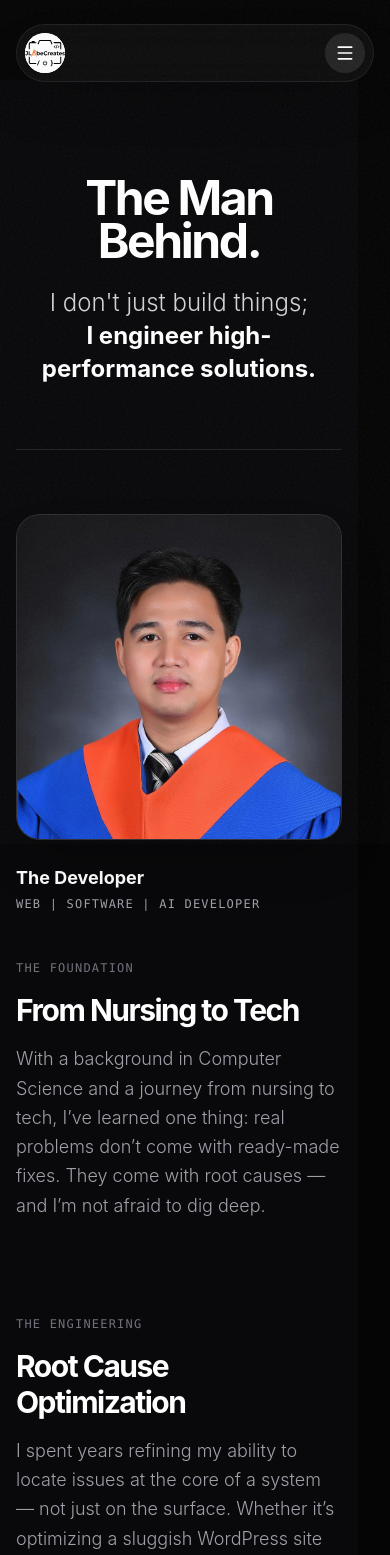
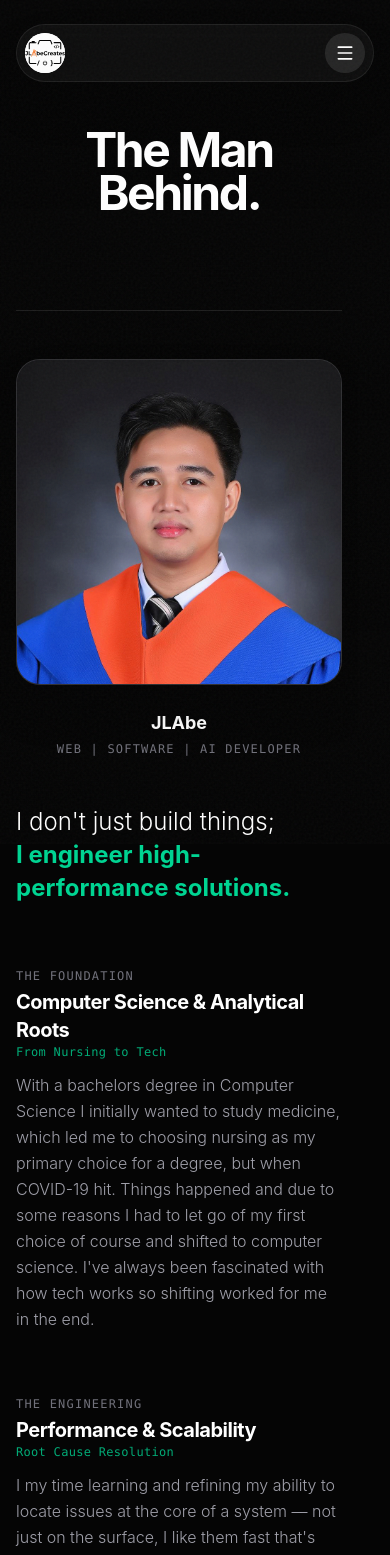
Before and after one commit to Limeexe/jlabe-portfolio-site-svelte, a SvelteKit app: page /about in a window 390 px wide. Shown: the top 1555 px of the page. Built offline with nearby package versions, Linux system fonts and the light colour scheme.

Commit message:
Modified Content

```diff
--- a/package.json
+++ b/package.json
@@ -14,6 +14,7 @@
 		"test": "npm run test:unit -- --run"
 	},
 	"devDependencies": {
+		"@iconify/svelte": "^5.2.1",
 		"@sveltejs/adapter-auto": "^7.0.1",
 		"@sveltejs/adapter-cloudflare": "^7.2.8",
 		"@sveltejs/kit": "^2.57.0",
--- a/src/routes/+layout.svelte
+++ b/src/routes/+layout.svelte
@@ -21,7 +21,11 @@
 	];
 </script>
 
-<svelte:head><link rel="icon" href={favicon} /></svelte:head>
+<svelte:head><link rel="icon" href={favicon} />
+	<title>JLAbe High Performance Development & AI | Philippines</title>
+	<meta name="description" content="Freelance Hybrid Developer and AI Engineer in the Philippines. Specializing in zero-cost edge architecture, mobile-first development, and Performance Optimization" />
+	<meta name="robots" content="index, follow" />
+</svelte:head>
 
 
 <div class="min-h-screen bg-[#050505] text-zinc-50 font-sans selection:bg-white selection:text-black flex flex-col relative overflow-x-hidden">
--- a/src/routes/about/+page.svelte
+++ b/src/routes/about/+page.svelte
@@ -1,131 +1,244 @@
 <script lang="ts">
-    import { User } from 'lucide-svelte';
+    import { User, Download, Terminal, Server, Database, Wrench } from 'lucide-svelte';
+    import Icon from '@iconify/svelte';
     import profilePic from '$lib/assets/developer-profile.jpg';
 
     let imageUrl: string = profilePic;
 
-    // --- Timeline Data Structure ---
-    // Breaking your bio into semantic timeline events for high SEO readability
+    // --- 1. Original Narrative Content Formatted as an Alternating Timeline ---
     const timelineEvents = [
         {
             period: "The Foundation",
-            title: "From Nursing to Tech",
-            content: "With a background in Computer Science and a journey from nursing to tech, I’ve learned one thing: real problems don’t come with ready-made fixes. They come with root causes — and I’m not afraid to dig deep.",
-            color: "#09090b" // bg-zinc-950
+            title: "Computer Science & Analytical Roots",
+            subtitle: "From Nursing to Tech",
+            content: "With a bachelors degree in Computer Science I initially wanted to study medicine, which led me to choosing nursing as my primary choice for a degree, but when COVID-19 hit. Things happened and due to some reasons I had to let go of my first choice of course and shifted to computer science. I've always been fascinated with how tech works so shifting worked for me in the end.",
+            color: "#0c0a09" // Very subtle warm stone/black shift
         },
         {
             period: "The Engineering",
-            title: "Root Cause Optimization",
-            content: "I spent years refining my ability to locate issues at the core of a system — not just on the surface. Whether it’s optimizing a sluggish WordPress site or integrating AI into a user workflow, I focus on performance, scalability, and long-term stability. I’ve built custom AI models, refactored legacy code, and redesigned UIs with mobile-first thinking.",
-            color: "#0f172a" // bg-slate-900
+            title: "Performance & Scalability",
+            subtitle: "Root Cause Resolution",
+            content: "I my time learning and refining my ability to locate issues at the core of a system — not just on the surface, I like them fast that's why. Whether it’s optimizing a sluggish and bloated WordPress site or integrating AI into a user workflow, I focus on performance, scalability, and long-term stability. I’ve built custom AI models, refactored legacy code, and redesigned UIs with mobile-first thinking — because a well developed product must always serve its intended purpose.",
+            color: "#0f172a" // Deep slate gradient drop
         },
         {
             period: "The Ethic",
-            title: "Deliver What Matters",
-            content: "Driven by a simple ethic: deliver what matters. I work with focus, discipline, and a clear sense of purpose. Whether I’m setting up a clean WordPress stack with Yootheme Pro or building a zero-cost Edge-Native app using Svelte, I build systems that respect your time, budget, and users’ experience.",
-            color: "#171717" // bg-neutral-900
+            title: "Core Execution Principles",
+            subtitle: "Deliver What Matters",
+            content: "Driven by a simple ethic: deliver what matters. I work with focus, discipline, and a clear sense of purpose. I build systems that respect your time, budget, and users’ experience.",
+            color: "#18181b" // Deep zinc accent
         },
         {
             period: "The Vision",
-            title: "Technology for Impact",
-            content: "I believe technology should serve people — not the other way around. That’s why I’m committed to making a real impact, especially through the UN’s Sustainable Development Goals. I want to help organizations and individuals turn their visions into reality — even if it takes time, effort, and a little patience.",
-            color: "#052e16" // bg-green-950 (Subtle shift to represent sustainability/UN SDGs)
+            title: "Global Impact Architecture",
+            subtitle: "Sustainable Development Goals",
+            content: "I believe technology should serve our needs — not the other way around. That’s why I’m committed to making a real impact, especially through the UN’s Sustainable Development Goals. I want to help organizations and individuals turn their visions into reality — even if it takes time, effort, and a little patience.",
+            color: "#022c22" // Deep emerald undertone highlighting sustainability focus
         }
     ];
 
-    // Reactive state for the dynamic background color
-    let activeColor = $state(timelineEvents[0].color);
+    // --- 2. High-Performance Categorized Tech Stack (O(1) Scale-Safe) ---
+    const techCategories = [
+        {
+            id: "frontend",
+            name: "Frontend Stack",
+            icon: Terminal,
+            items: [
+                { name: "SvelteKit", iconifyTag: "logos:svelte-icon" },
+                { name: "TypeScript", iconifyTag: "vscode-icons:file-type-typescript-official" },
+                { name: "Tailwind CSS", iconifyTag: "logos:tailwindcss-icon" },
+                { name: "HTML5", iconifyTag: "vscode-icons:file-type-html" }
+            ]
+        },
+        {
+            id: "backend",
+            name: "Backend & Systems",
+            icon: Server,
+            items: [
+                { name: "Node.js", iconifyTag: "logos:nodejs-icon" },
+                { name: "Python", iconifyTag: "logos:python" },
+                { name: "REST APIs", iconifyTag: "eos-icons:api" }
+            ]
+        },
+        {
+            id: "data",
+            name: "Databases & Storage",
+            icon: Database,
+            items: [
+                { name: "PostgreSQL", iconifyTag: "logos:postgresql" },
+                { name: "MySQL", iconifyTag: "logos:mysql-icon" },
+                { name: "Redis", iconifyTag: "logos:redis" }
+            ]
+        },
+        {
+            id: "tools",
+            name: "Engineering Ecosystem",
+            icon: Wrench,
+            items: [
+                { name: "WordPress", iconifyTag: "logos:wordpress-icon" },
+                { name: "Yootheme Pro", iconifyTag: "tabler:brand-webflow" },
+                { name: "Git", iconifyTag: "logos:git-icon" },
+                { name: "Elementor", iconifyTag: "logos:elementor" }
+            ]
+        }
+    ];
 
-    // --- High-Performance Intersection Observer ---
-    // This Svelte action watches elements and changes the color only when they cross the middle of the screen.
-    const observeSection = (node: HTMLElement, color: string) => {
+    // --- 3. Reactive State Management ---
+    let scrolledPast100 = $state(false);
+    let activeSectionColor = $state(timelineEvents[0].color);
+
+    // Calculates the final dynamic background safely based on layout state
+    let computedBackground = $derived(scrolledPast100 ? activeSectionColor : '#050505');
+
+    // Action tracking the 100px mark down from top of layout
+    const setupTopSentinel = (node: HTMLElement) => {
+        const observer = new IntersectionObserver(([entry]) => {
+            scrolledPast100 = !entry.isIntersecting && entry.boundingClientRect.top < 0;
+        }, { root: null, threshold: 0 });
+
+        observer.observe(node);
+        return { destroy() { observer.disconnect(); } };
+    };
+
+    // Action tracking visual intersections inside the timeline track
+    const observeTimelineColor = (node: HTMLElement, targetColor: string) => {
         const observer = new IntersectionObserver((entries) => {
             entries.forEach(entry => {
                 if (entry.isIntersecting) {
-                    activeColor = color;
+                    activeSectionColor = targetColor;
                 }
             });
-        }, {
-            // Triggers when the item hits the middle 40% of the viewport
-            rootMargin: '-40% 0px -40% 0px'
-        });
+        }, { rootMargin: '-40% 0px -40% 0px' });
 
         observer.observe(node);
+        return { destroy() { observer.disconnect(); } };
+    };
 
-        return {
-            destroy() {
-                observer.disconnect();
+    // --- 4. Flattening Tech Stack dynamically for structural Schema markup ---
+    const structuralSkillsList = techCategories.flatMap(cat => cat.items.map(i => i.name));
+
+    const schemaData = {
+        "@context": "https://schema.org",
+        "@type": "AboutPage",
+        "mainEntity": {
+            "@type": "Person",
+            "name": "JLAbe",
+            "image": imageUrl,
+            "jobTitle": "Freelance Full-Stack Developer & AI-Engineer",
+            "nationality": { "@type": "Country", "name": "Philippines" },
+            "description": "Specializing in zero-cost edge architectures, high-performance data refactoring, and custom NLP implementations.",
+            "knowsAbout": structuralSkillsList
         }
-        };
     };
 </script>
 
+<svelte:head>
+    {@html `<script type="application/ld+json">${JSON.stringify(schemaData)}</script>`}
+</svelte:head>
+
+<div use:setupTopSentinel class="absolute top-[100px] left-0 right-0 h-px pointer-events-none z-0"></div>
+
 <div
-    style="background-color: {activeColor}; transition: background-color 1s ease-out;"
-    class="min-h-screen w-full -mx-4 px-4 sm:-mx-8 sm:px-8 py-24 transition-colors duration-1000"
+    style="background-color: {computedBackground};"
+    class="relative min-h-screen w-full -mx-4 px-4 sm:-mx-8 sm:px-8 pb-24 pt-12 transition-colors duration-1000 ease-out overflow-hidden"
 >
-    <div itemscope itemtype="https://schema.org/Person" class="max-w-4xl mx-auto space-y-16">
+    <div class="fixed inset-0 bg-[linear-gradient(to_bottom,rgba(5,5,5,0.8),transparent)] pointer-events-none z-0"></div>
 
-        <header class="text-center md:text-left animate-reveal">
-            <h2 class="text-5xl md:text-[5rem] font-bold text-white tracking-tighter leading-[0.9] mb-6">
-                The Man Behind.
-            </h2>
-            <h3 class="text-2xl md:text-3xl font-light text-zinc-300 leading-snug text-balance">
-                I don't just build things; <span class="font-bold text-white">I engineer high-performance solutions.</span>
-            </h3>
+    <div itemscope itemtype="https://schema.org/Person" class="relative z-10 max-w-4xl mx-auto space-y-24">
+
+        <header class="text-center md:text-left space-y-6">
+            <h2 class="text-5xl md:text-[5rem] font-bold text-white tracking-tighter leading-[0.9]">The Man Behind.</h2>
         </header>
 
-        <div class="border-t border-white/10 pt-16 grid grid-cols-1 md:grid-cols-12 gap-8 md:gap-16">
+        <div class="border-t border-white/10 pt-12">
+            <div class="grid grid-cols-1 md:grid-cols-12 gap-12 md:gap-16 items-start">
 
-            <aside class="md:col-span-4 h-max md:sticky md:top-32 space-y-6 z-10">
+                <aside class="md:col-span-4 space-y-6 md:sticky md:top-28 z-10">
                     <div class="aspect-square rounded-3xl bg-zinc-900 border border-white/10 flex items-center justify-center overflow-hidden relative group shadow-2xl">
                         <div class="absolute inset-0 bg-white/5 opacity-0 group-hover:opacity-100 transition-opacity duration-500 z-10 pointer-events-none"></div>
 
                         {#if imageUrl}
                             <img src={imageUrl} alt="Freelance Full-Stack Developer and AI-Engineer" itemprop="image" loading="lazy" decoding="async" class="w-full h-full object-cover object-top group-hover:scale-105 transition-transform duration-700"/>
                         {:else}
-                        <User size={64} class="text-zinc-600 group-hover:scale-110 transition-transform duration-700"/>
+                            <User size={64} class="text-zinc-600" />
                         {/if}
                     </div>
-                <div class="space-y-1">
-                    <h3 class="text-white font-bold text-lg" itemprop="name">The Developer</h3>
-                    <p class="text-zinc-400 font-mono text-xs uppercase tracking-widest" itemprop="jobTitle">Web | Software | AI Developer</p>
+                    <div class="space-y-1 text-center md:text-left">
+                        <h3 class="text-white font-bold text-lg" itemprop="name">JLAbe</h3>
+                        <p class="text-zinc-500 font-mono text-xs uppercase tracking-widest" itemprop="jobTitle">Web | Software | AI Developer</p>
                     </div>
                 </aside>
 
                 <div class="md:col-span-8 relative">
-                <div class="absolute left-0 top-0 bottom-0 w-px bg-white/10 ml-[11px] md:ml-0 hidden sm:block"></div>
+                    <div class="absolute left-4 md:left-6 top-0 bottom-0 w-px bg-white/10 hidden sm:block"></div>
 
-                <div class="space-y-24 pt-4 sm:pl-12">
-                    {#each timelineEvents as event}
+                    <div class="space-y-16 sm:pl-16">
+                        <h3 class="text-2xl md:text-3xl font-light text-white leading-snug text-balance">
+                            I don't just build things; <br/> <span class="font-bold text-emerald-400">I engineer high-performance solutions.</span>
+                        </h3>
+
+                        {#each timelineEvents as event (event.title)}
                             <section
-                            use:observeSection={event.color}
-                            class="relative group"
+                                use:observeTimelineColor={event.color}
+                                class="relative group space-y-3"
                             >
-                            <div class="absolute -left-[41px] top-2 w-6 h-6 rounded-full bg-zinc-900 border-2 border-white/20 group-hover:border-white transition-colors duration-500 hidden sm:block"></div>
+                                <div class="absolute -left-[53px] top-1.5 w-3 h-3 rounded-full bg-zinc-900 border border-white/30 group-hover:border-emerald-400 group-hover:bg-emerald-500 transition-all duration-500 hidden sm:block"></div>
 
-                            <div class="space-y-4">
-                                <span class="text-xs font-mono text-zinc-500 uppercase tracking-widest block">
-                                    {event.period}
-                                </span>
-                                <h4 class="text-3xl font-bold text-white tracking-tighter">
-                                    {event.title}
-                                </h4>
-                                <p class="text-zinc-400 text-lg font-light leading-relaxed" itemprop="description">
+                                <header>
+                                    <span class="text-xs font-mono text-zinc-500 uppercase tracking-widest block mb-1">{event.period}</span>
+                                    <h4 class="text-xl font-bold text-white tracking-tight">{event.title}</h4>
+                                    <span class="text-xs font-mono text-emerald-400/80 tracking-wide block">{event.subtitle}</span>
+                                </header>
+                                <p class="text-zinc-400 text-base font-light leading-relaxed" itemprop="description">
                                     {event.content}
                                 </p>
-                            </div>
                             </section>
                         {/each}
 
-                    <section class="pt-8 border-t border-white/10">
-                        <p class="text-zinc-300 text-lg font-light italic leading-relaxed">
-                            And if you're looking for a developer who doesn’t just deliver features — but <strong class="text-white font-semibold not-italic">delivers results</strong> — I’m here. <br /><br />
+                        <section use:observeTimelineColor={'#050505'} class="pt-8 border-t border-white/5 space-y-4">
+                            <p class="text-zinc-400 text-base font-light leading-relaxed">
+                                And if you're looking for a developer who doesn’t just deliver features — but <strong class="text-white font-semibold">delivers results</strong> — I’m here.
+                            </p>
+                            <p class="text-zinc-300 italic text-base font-light">
                                 Because I am me. And I can help turn your vision into a reality — even if it takes a while to get there.
                             </p>
                         </section>
                     </div>
                 </div>
+
             </div>
         </div>
+
+        <section aria-label="Technical Ecosystem Matrix" class="border-t border-white/10 pt-20 space-y-16">
+            <div class="max-w-xl">
+                <h3 class="text-3xl font-bold text-white tracking-tight">Technical Architecture & Stack</h3>
+                <p class="text-sm text-zinc-500 font-light mt-2">Highly responsive tools and frameworks compiled for low latency and zero resource waste.</p>
             </div>
+
+            <div class="space-y-12">
+                {#each techCategories as category (category.id)}
+                    <div class="grid grid-cols-1 md:grid-cols-12 gap-4 md:gap-8 items-start group">
+
+                        <div class="md:col-span-3 flex items-center gap-3 py-2">
+                            <svelte:component this={category.icon} size={16} class="text-zinc-600 group-hover:text-emerald-400 transition-colors duration-300" />
+                            <h4 class="text-xs font-mono text-zinc-500 uppercase tracking-widest group-hover:text-zinc-300 transition-colors duration-300">{category.name}</h4>
+                        </div>
+
+                        <div class="md:col-span-9 grid grid-cols-2 sm:grid-cols-3 lg:grid-cols-4 gap-3">
+                            {#each category.items as item (item.name)}
+                                <div class="flex items-center gap-3 p-3 rounded-xl border border-white/5 bg-black/20 hover:border-white/10 hover:bg-white/5 transition-all duration-300">
+                                    <div class="w-5 h-5 flex items-center justify-center text-lg filter drop-shadow">
+                                        <Icon icon={item.iconifyTag} />
+                                    </div>
+                                    <span class="text-sm font-medium text-zinc-300 group-hover:text-white transition-colors">{item.name}</span>
+                                </div>
+                            {/each}
+                        </div>
+
+                    </div>
+                {/each}
+            </div>
+        </section>
+
+    </div>
+</div>
--- a/src/routes/contact/+page.svelte
+++ b/src/routes/contact/+page.svelte
@@ -53,6 +53,7 @@
 		}
 	};
 </script>
+
 
 <div class="animate-reveal pb-24 pt-24 max-w-3xl mx-auto">
     <div class="mb-16">
--- a/src/routes/services/+page.svelte
+++ b/src/routes/services/+page.svelte
@@ -194,9 +194,9 @@
 </script>
 
 <svelte:head>
-    <title>JLAbe High Performance Development & AI | Philippines</title>
-	<meta name="description" content="Freelance Hybrid Developer and AI Engineer in the Philippines. Specializing in zero-cost edge architecture, mobile-first development, and Performance Optimization" />
-	<meta name="robots" content="index, follow" />
+    <title>Technical Capabilities & Pricing | JLAbe High Performance Development & AI</title>
+	<meta name="description" content="Explore capabilities, technical retainers, and AI integration services starting at highly disruptive global rates." />
+
 	{@html `<script type="application/ld+json">${JSON.stringify(schemaData)}</script>`}
 </svelte:head>
 
```
Also changed, not shown: src/routes/+page.svelte (+5 -5 lines), src/routes/projects/+page.svelte (+6 -3 lines), 1 other file (tests, documents, lock files or other folders). Lines whose indentation alone changed are shown as unchanged.
